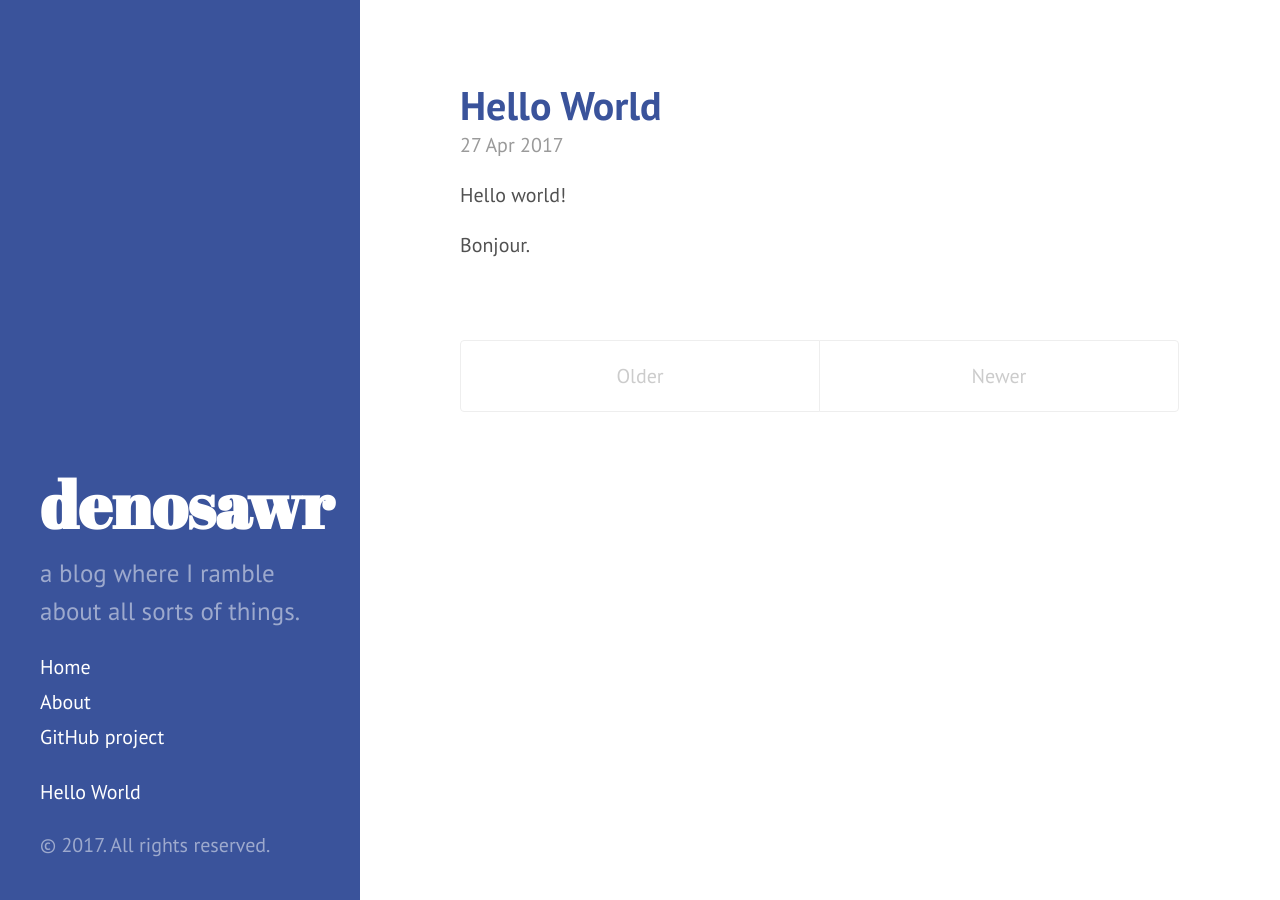
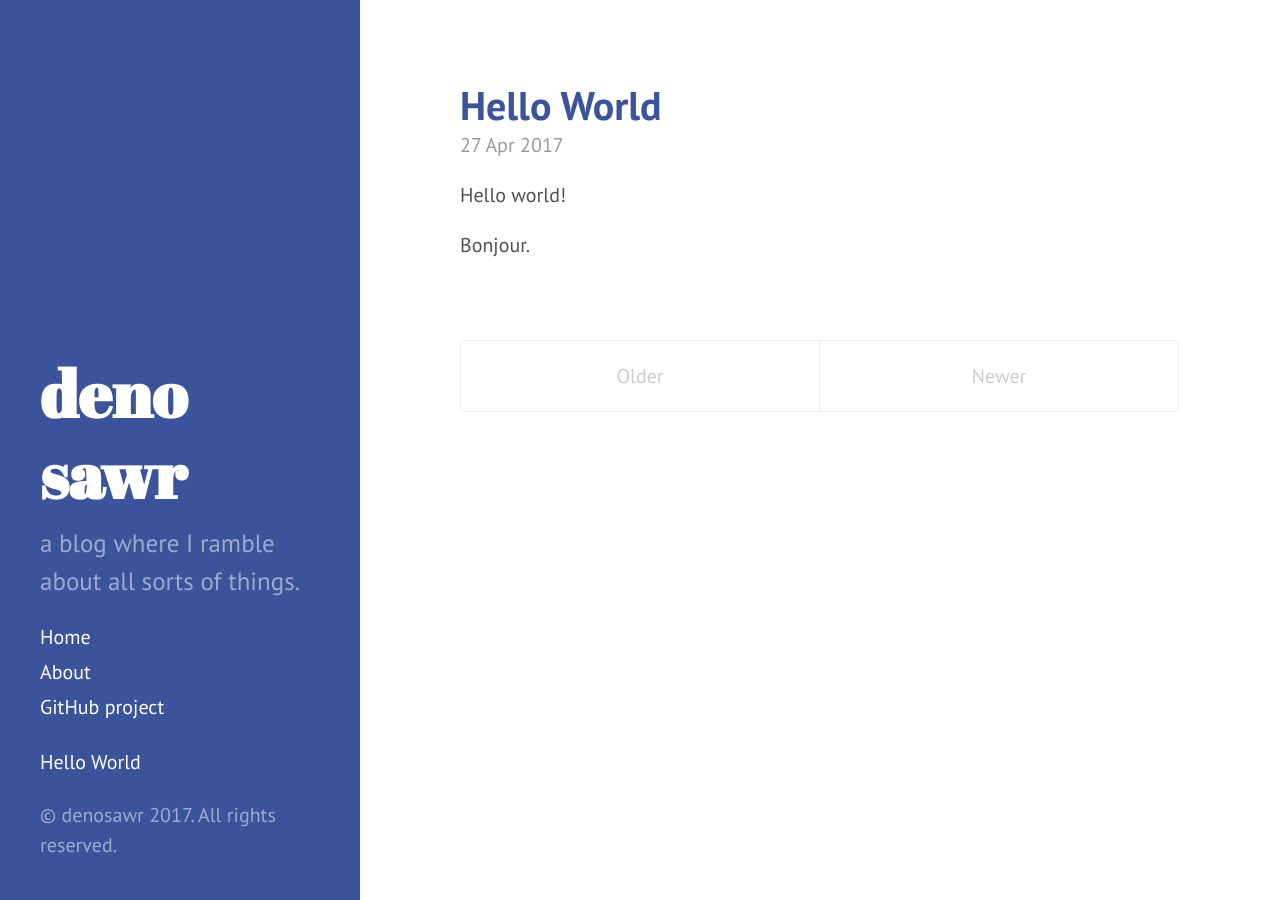
Before and after one commit to denosawr/blog, a Jekyll site: the page built from index.html, in a window 1280 px wide. Built offline with Jekyll 4.4.1, drawn with Linux system fonts in a browser that asks for light colours; Markdown is read by kramdown in place of the engine named in the settings; the list of posts is cut into pages by our own code.

Commit message:
Update sidebar.html

```diff
--- a/_includes/sidebar.html
+++ b/_includes/sidebar.html
@@ -3,7 +3,7 @@
     <div class="sidebar-about">
       <h1>
         <a href="{{ site.baseurl }}">
-          {{ site.title }}
+          deno<br>sawr
         </a>
       </h1>
       <p class="lead">{{ site.description }}</p>
```
Also changed, not shown: other parts of _includes/sidebar.html (+1 -1 lines).
